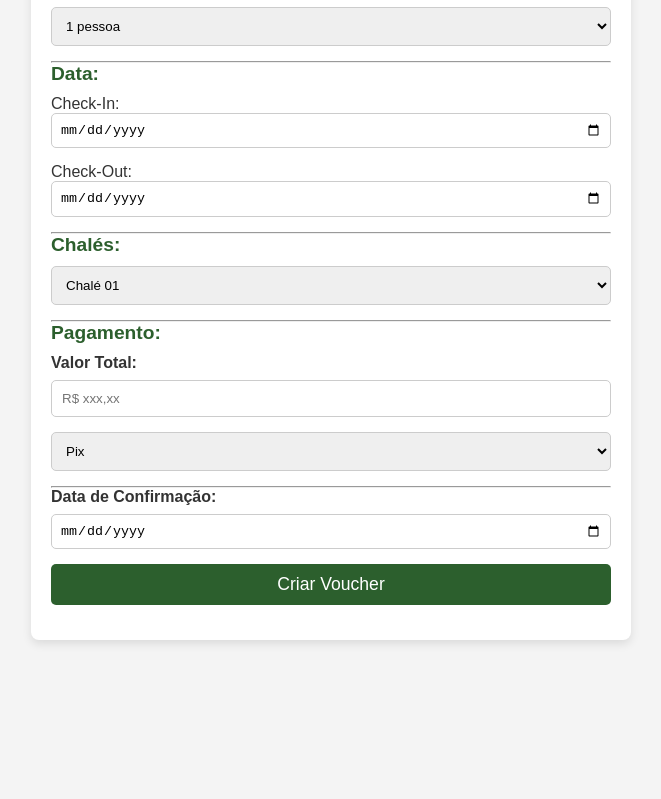
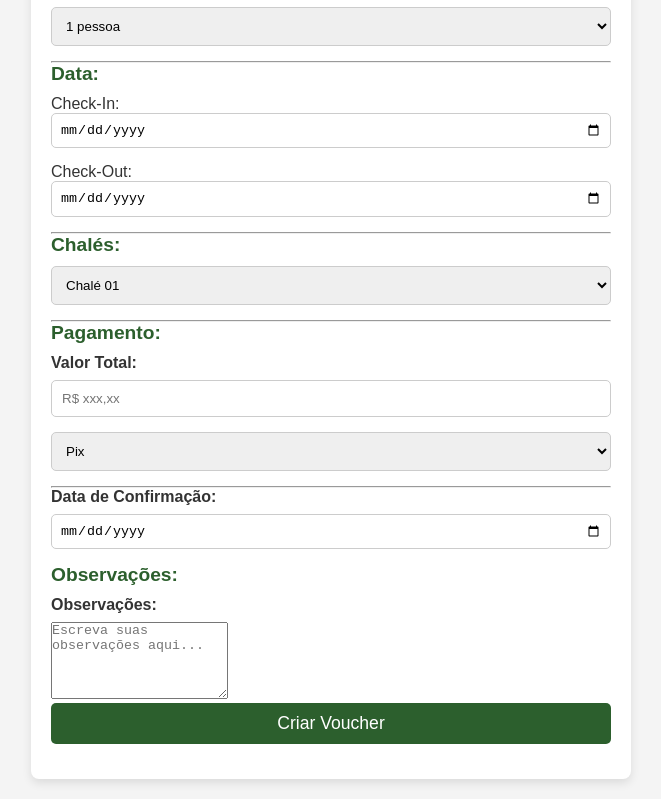
Before and after one commit to nogueir444/Form.CPDC, a plain HTML site: page index.html in a window 1280 px wide. Shown: the part 478-1277 px from the top of the page, without its empty margins (309-970 px from the left). Before the commit the page ends 1138 px from the top, so only its background shows below. Drawn offline with Linux system fonts and the light colour scheme.

Commit message:
atualizado.html

```diff
--- a/index.html
+++ b/index.html
@@ -80,6 +80,11 @@
             <label for="confirmarData">Data de Confirmação:</label>
             <input type="date" id="confirData" name="confirData">
 
+            <h3>Observações:</h3>
+                <label for="observacoes">Observações:</label>
+                <textarea id="observacoes" name="observacoes" rows="5" placeholder="Escreva suas observações aqui..."></textarea>
+
+
             <button type="button" onclick="fillPDF()">Criar Voucher</button>
         </form>
     </main>
@@ -130,6 +135,9 @@
             const formValorT = document.getElementById("valorTotal").value;
             const formPagar = document.getElementById("formaPagamento").value
             const formDataCon = formatDate(document.getElementById("confirData").value);
+            const formObservacoes = document.getElementById("observacoes").value;
+
+
 
 
              let formParcelas = "1x";
@@ -165,6 +173,8 @@
                 firstPage.drawText(`${formPagar}`, { x: 295, y: height - 567, size: 27 });
                 firstPage.drawText(`em até ${formParcelas}`, { x: 390, y: height - 567, size: 27 });
                 firstPage.drawText(`${formDataCon}`, { x: 220, y: height - 643, size: 27 });
+                firstPage.drawText(`${formObservacoes}`, { x: 50, y: height - 700, size: 27 });
+
 
                 const pdfBytes = await pdfDoc.save();
                 const blob = new Blob([pdfBytes], { type: "application/pdf" });
```
